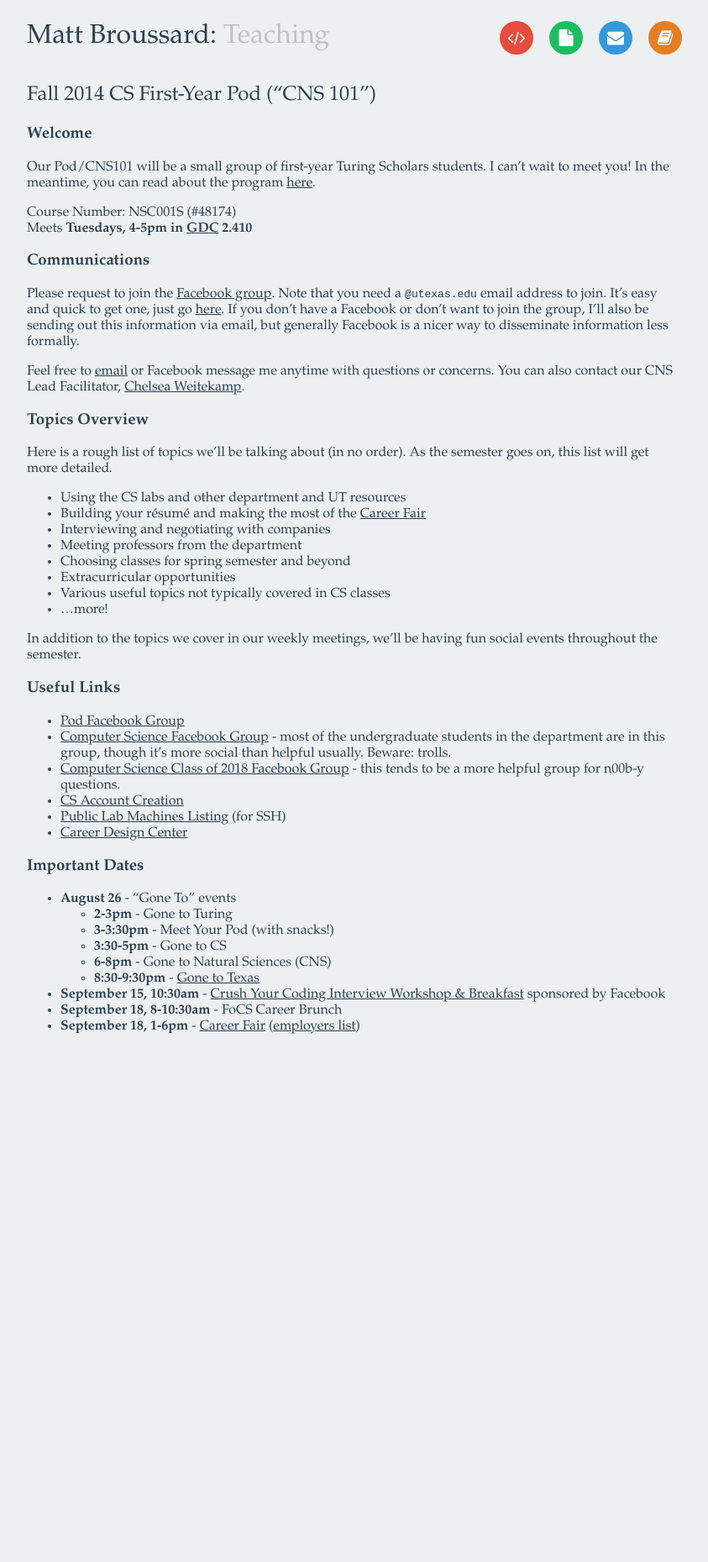
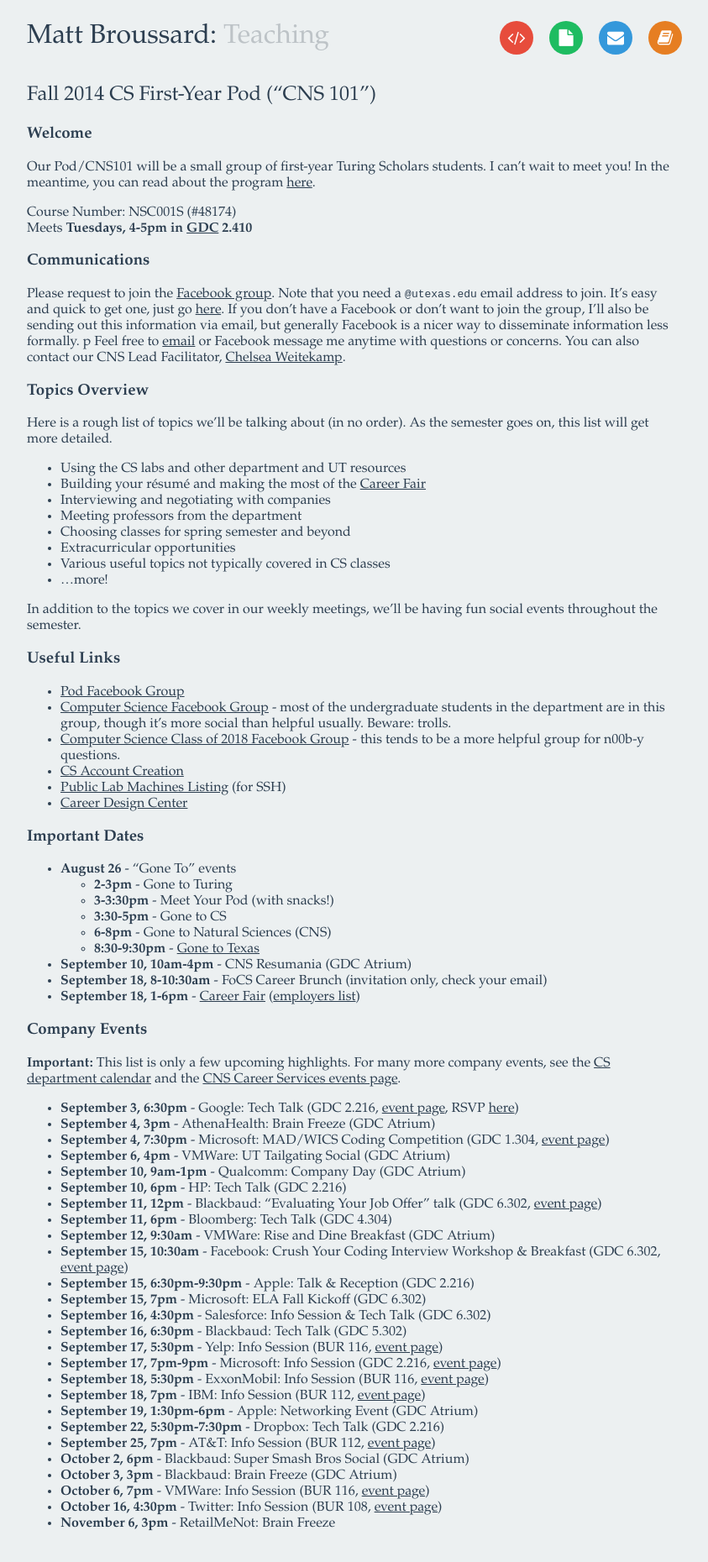
Before and after one commit to mattbroussard/mattbroussard.github.io, a Jekyll site: the page built from teaching/fall2014/pod/index.md, in a window 1280 px wide. Shown: the whole page at 84% size, without its empty margins (218-1061 px from the left). Built offline with Jekyll 4.4.1, drawn with Linux system fonts in a browser that asks for light colours; nearby versions of some CDN libraries; comment, search, counter and statistics services are not loaded; before the commit the page ends 1268 px from its top, so only the background shows below that.

Commit message:
add company events to pod page

```diff
--- a/teaching/fall2014/pod/index.md
+++ b/teaching/fall2014/pod/index.md
@@ -17,7 +17,7 @@
 ### Communications
 
 Please request to join the [Facebook group](https://www.facebook.com/groups/622145304569459/). Note that you need a <tt>@utexas.edu</tt> email address to join. It's easy and quick to get one, just go [here](https://get.utmail.utexas.edu/). If you don't have a Facebook or don't want to join the group, I'll also be sending out this information via email, but generally Facebook is a nicer way to disseminate information less formally.
-
+p
 Feel free to [email](http://mattb.name/contact) or Facebook message me anytime with questions or concerns. You can also contact our CNS Lead Facilitator, [Chelsea Weitekamp](mailto:chelseaweitekamp@gmail.com).
 
 ### Topics Overview
@@ -52,6 +52,37 @@
   - **3:30-5pm** - Gone to CS
   - **6-8pm** - Gone to Natural Sciences (CNS)
   - **8:30-9:30pm** - [Gone to Texas](http://events.utexas.edu/gtt)
-- **September 15, 10:30am** - [Crush Your Coding Interview Workshop & Breakfast](https://www.facebook.com/events/753179881410384/) sponsored by Facebook
-- **September 18, 8-10:30am** - FoCS Career Brunch
+- **September 10, 10am-4pm** - CNS Resumania (GDC Atrium)
+- **September 18, 8-10:30am** - FoCS Career Brunch (invitation only, check your email)
 - **September 18, 1-6pm** - [Career Fair](http://cns.utexas.edu/career-design-center/career-events/career-fairs) ([employers list](https://cns.utexas.edu/images/CNS/Career_Design_Center/PDFs/Fall_2014_EXPO_Registration_082814.pdf))
+
+### Company Events
+
+**Important:** This list is only a few upcoming highlights. For many more company events, see the [CS department calendar](http://www.cs.utexas.edu/calendar/) and the [CNS Career Services events page](https://www.facebook.com/cnscareers/events).
+
+- **September 3, 6:30pm** - Google: Tech Talk (GDC 2.216, [event page](https://www.facebook.com/events/1520578448172154/), RSVP [here](http://goo.gl/NAtKhM))
+- **September 4, 3pm** - AthenaHealth: Brain Freeze (GDC Atrium)
+- **September 4, 7:30pm** - Microsoft: MAD/WICS Coding Competition (GDC 1.304, [event page](https://www.facebook.com/events/1492135614366790/))
+- **September 6, 4pm** - VMWare: UT Tailgating Social (GDC Atrium)
+- **September 10, 9am-1pm** - Qualcomm: Company Day (GDC Atrium)
+- **September 10, 6pm** - HP: Tech Talk (GDC 2.216)
+- **September 11, 12pm** - Blackbaud: "Evaluating Your Job Offer" talk (GDC 6.302, [event page](http://www.cs.utexas.edu/events/53377))
+- **September 11, 6pm** - Bloomberg: Tech Talk (GDC 4.304)
+- **September 12, 9:30am** - VMWare: Rise and Dine Breakfast (GDC Atrium)
+- **September 15, 10:30am** - Facebook: Crush Your Coding Interview Workshop & Breakfast (GDC 6.302, [event page](https://www.facebook.com/events/753179881410384/))
+- **September 15, 6:30pm-9:30pm** - Apple: Talk & Reception (GDC 2.216)
+- **September 15, 7pm** - Microsoft: ELA Fall Kickoff (GDC 6.302)
+- **September 16, 4:30pm** - Salesforce: Info Session & Tech Talk (GDC 6.302)
+- **September 16, 6:30pm** - Blackbaud: Tech Talk (GDC 5.302)
+- **September 17, 5:30pm** - Yelp: Info Session (BUR 116, [event page](https://www.facebook.com/events/699242440124992/))
+- **September 17, 7pm-9pm** - Microsoft: Info Session (GDC 2.216, [event page](http://www.cs.utexas.edu/events/53130))
+- **September 18, 5:30pm** - ExxonMobil: Info Session (BUR 116, [event page](https://www.facebook.com/events/271164159735025/))
+- **September 18, 7pm** - IBM: Info Session (BUR 112, [event page](https://www.facebook.com/events/1442652739353995/))
+- **September 19, 1:30pm-6pm** - Apple: Networking Event (GDC Atrium)
+- **September 22, 5:30pm-7:30pm** - Dropbox: Tech Talk (GDC 2.216)
+- **September 25, 7pm** - AT&T: Info Session (BUR 112, [event page](https://www.facebook.com/events/791089997609579/))
+- **October 2, 6pm** - Blackbaud: Super Smash Bros Social (GDC Atrium)
+- **October 3, 3pm** - Blackbaud: Brain Freeze (GDC Atrium)
+- **October 6, 7pm** - VMWare: Info Session (BUR 116, [event page](https://www.facebook.com/events/323133501182488/))
+- **October 16, 4:30pm** - Twitter: Info Session (BUR 108, [event page](https://www.facebook.com/events/822302691113764/))
+- **November 6, 3pm** - RetailMeNot: Brain Freeze
```
